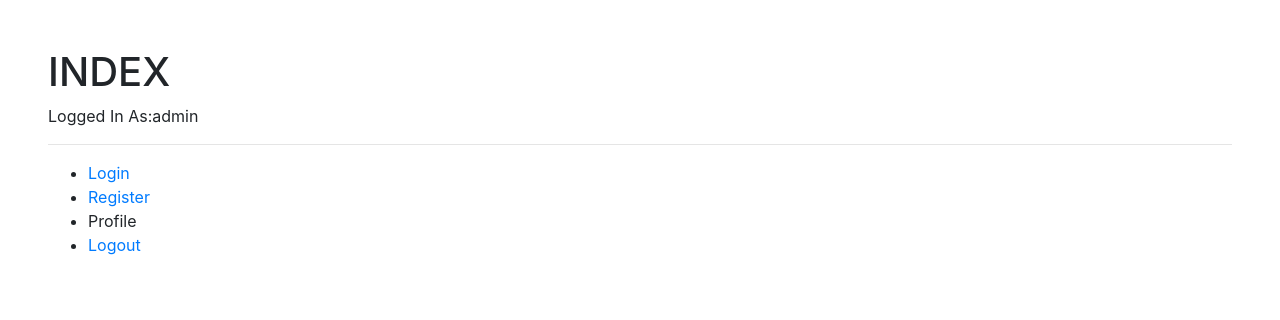
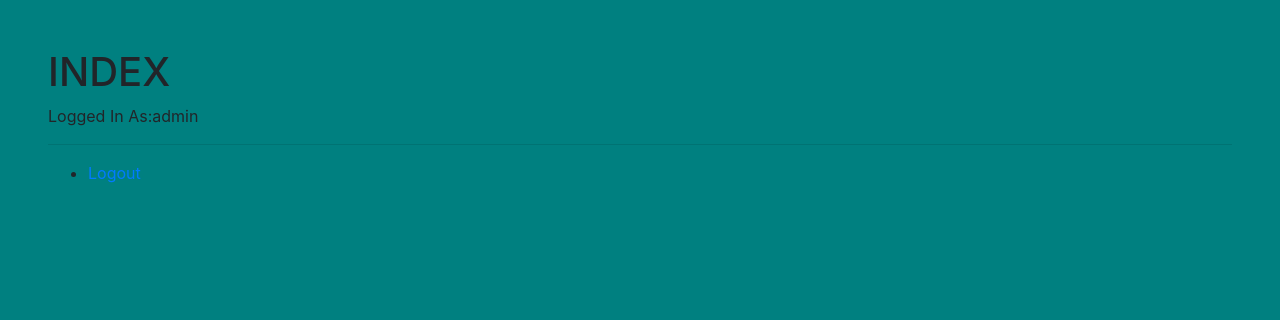
Before and after one commit to tattoochan/porject4, a Django app: page / in a window 1280 px wide. Shown: the top 320 px of the page. Run offline with Django 3.2, Linux system fonts and the light colour scheme; a user stored in the database is signed in; some libraries are stand-ins or nearby versions.

Commit message:
setup static folder and css file

```diff
--- a/accounts/templates/index.html
+++ b/accounts/templates/index.html
@@ -3,7 +3,7 @@
 {% block page_title %}Need an extra pair of hands | Part time helpers, odd jobs{% endblock %}
 
 {% block content %}
-<section class='p-5'>
+<main class='p-5'>
     <h1>INDEX</h1>
       {% if request.user.username %}
         Logged In As:{{request.user.username}}
@@ -16,12 +16,16 @@
     {% endif %}
 
     <ul>
+        {% if not user.is_authenticated %}
         <li><a href="{% url 'login' %}">Login</a></li>
         <li><a href="{% url 'register' %}">Register</a></li>
-        <li>Profile</li>
+        {% endif %}
+
+        {% if user.is_authenticated %}
         <li><a href="{% url 'logout' %}">Logout</a></li>
+        {% endif %}
     </ul>
-</section>
+</main>
 
 
 {% endblock %}
--- a/accounts/templates/register.html
+++ b/accounts/templates/register.html
@@ -13,6 +13,4 @@
     </form>
   </section>
 
-
-
   {% endblock %}
--- a/freehands/settings.py
+++ b/freehands/settings.py
@@ -118,7 +118,11 @@ USE_TZ = True
 # Static files (CSS, JavaScript, Images)
 # https://docs.djangoproject.com/en/2.0/howto/static-files/
 
+# enable static files
 STATIC_URL = '/static/'
+STATICFILES_DIRS = [
+    os.path.join(BASE_DIR, "static")
+]
 
 AUTH_USER_MODEL = 'accounts.MyUser'
 AUTHENTICATION_BACKENDS = (
@@ -128,5 +132,4 @@ AUTHENTICATION_BACKENDS = (
 
 LOGIN_URL = 'login'
 
-
 MESSAGE_STORAGE = "django.contrib.messages.storage.session.SessionStorage"
--- /dev/null
+++ b/static/style.css
@@ -0,0 +1,3 @@
+body {
+    background-color: teal;
+}
--- a/templates/base.html
+++ b/templates/base.html
@@ -1,3 +1,4 @@
+{% load static %}
 <!doctype html>
   <html lang="en">
   <head>
@@ -7,9 +8,11 @@
 
       <!-- Bootstrap CSS -->
       <link rel="stylesheet" href="https://stackpath.bootstrapcdn.com/bootstrap/4.4.1/css/bootstrap.min.css" integrity="sha384-Vkoo8x4CGsO3+Hhxv8T/Q5PaXtkKtu6ug5TOeNV6gBiFeWPGFN9MuhOf23Q9Ifjh" crossorigin="anonymous">
-      <!--Custom CSS-->
       <!--FontAwesome-->
       <script src="https://kit.fontawesome.com/af4d281973.js"></script>
+      <!--Custom CSS-->
+      <link rel="stylesheet" href="{% static 'style.css' %}" type="text/css" />
+
       <title>{% block page_title %} {% endblock %}</title>
   </head>
 
```
Also changed, not shown: db.sqlite3.
